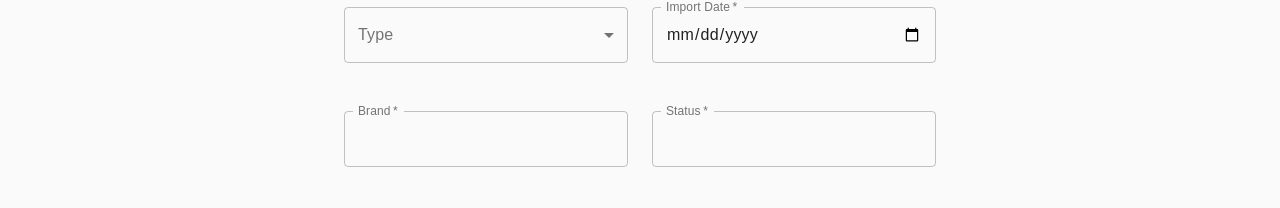
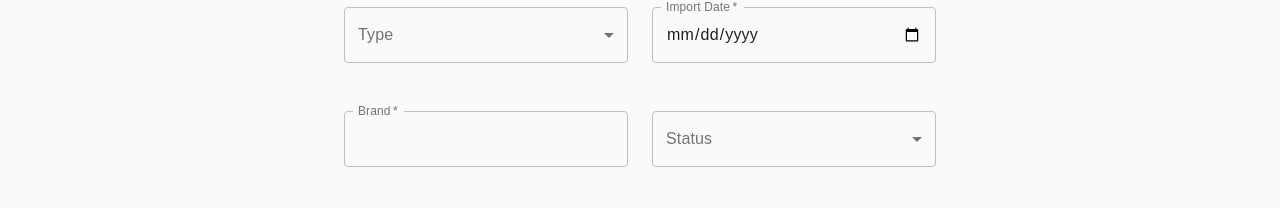
Before and after one commit to nguyenducdat157/Project-II, a React (Create React App) app in the folder ecommerce/: page /admin/editProduct/1 in a window 1280 px wide. Shown: the part 335-543 px from the top of the page. Built offline with nearby package versions, Linux system fonts and the light colour scheme; no server answers.

Commit message:
added admin/customer routing

```diff
--- a/ecommerce/src/Pages/Admin/dashboard.js
+++ b/ecommerce/src/Pages/Admin/dashboard.js
@@ -135,7 +135,6 @@ export function AdminHeader(props) {
         localStorage.removeItem('token');
         localStorage.removeItem('info');
 
-
     }
     return (
         <>
@@ -155,7 +154,7 @@ export function AdminHeader(props) {
                         <a href="/admin" style={{ textDecoration: 'none', color: 'white' }}>Dashboard</a>
                     </Typography>
                     <IconButton color="inherit">
-                        <a href="/signin" onClick={handleLogout} style={{
+                        <a href="/" onClick={handleLogout} style={{
                             fontSize: '1.2rem', margin: 'auto', textDecoration: 'none', color: 'white'
                         }}>Đăng xuất
                         </a>
@@ -170,6 +169,7 @@ export function AdminHeader(props) {
 
 export default function Dashboard() {
     const classes = useStyles();
+    const userInfo = JSON.parse(localStorage.getItem('info'));
     const [orders, setOrders] = useState([]);
     const [open, setOpen] = React.useState(true);
     const handleDrawerOpen = () => {
@@ -217,11 +217,10 @@ export default function Dashboard() {
     <>
         {userInfo && userInfo.role === 'admin' ?
         <>
-        <HeaderItem />
         <div className={classes.root}>
             <CssBaseline />
 
-            {/* <AppBar position="absolute" className={clsx(classes.appBar, open && classes.appBarShift)}>
+            <AppBar position="absolute" className={clsx(classes.appBar, open && classes.appBarShift)}>
                 <Toolbar className={classes.toolbar}>
                     <IconButton
                      edge="start"
@@ -234,17 +233,17 @@ export default function Dashboard() {
                     </IconButton>
                     <Typography component="h1" variant="h6" color="inherit" noWrap className={classes.title}>
                         Dashboard
-          </Typography>
+                    </Typography>
                     <IconButton color="inherit">
-                        <a href="/signin" onClick={handleLogout} style={{
+                        <a href="/" onClick={handleLogout} style={{
                             fontSize: '1.2rem', margin: 'auto', textDecoration: 'none', color: 'white'
                         }}>Đăng xuất
                         </a>
                     </IconButton>
                 </Toolbar>
             </AppBar>
-            {/*  */}
-            <AdminHeader />
+            {/*
+            {/* <AdminHeader /> */}
             <Drawer
                 variant="permanent"
                 classes={{
--- a/ecommerce/src/Pages/ListProducts/index.jsx
+++ b/ecommerce/src/Pages/ListProducts/index.jsx
@@ -136,14 +136,14 @@ function ProductList(props) {
             <>
                 <AdminHeader />
                 <div className="content content-margined">
-                    {/* <div className="back-to-result">
-                    <Link href="../profile" style={{ cursor: 'pointer', textDecoration: 'none' }}>
-                        <Grid container style={{ width: '15rem' }}>
-                            <Grid item xs={2}><ArrowBackIcon /></Grid>
-                            <Grid item xs={10}>Back to profile</Grid>
-                        </Grid>
-                    </Link>
-                </div> */}
+                    <div className="back-to-result">
+                        <Link to="/admin" style={{ cursor: 'pointer', textDecoration: 'none' }}>
+                            <Grid container style={{ width: '15rem' }}>
+                                <Grid item xs={2}><ArrowBackIcon /></Grid>
+                                <Grid item xs={10}>Back to profile</Grid>
+                            </Grid>
+                        </Link>
+                    </div>
 
                     <div className="product-header">
                         <Grid container>
@@ -153,7 +153,7 @@ function ProductList(props) {
                                 </Typography>
                             </Grid>
                             <Grid item xs={4} style={{ paddingLeft: '12rem' }}>
-                                <Link href="../admin/createProduct" style={{ color: '#203040', textDecoration: 'none' }}>
+                                <Link to="../admin/createProduct" style={{ color: '#203040', textDecoration: 'none' }}>
                                     <Grid container>
                                         <Grid item xs={1}><AddBoxIcon /></Grid>
                                         <Grid item xs={4} style={{ fontSize: '1rem' }}>Add product</Grid>
@@ -193,7 +193,7 @@ function ProductList(props) {
                                     <TableCell>
                                         {/* onClick={() => (window.confirm('Are you sure to delete this item?')) ? deleteHandler(product) : {}} */}
                                         <Link style={{ color: "#203040", cursor: 'pointer' }}><DeleteIcon /></Link>
-                                        <Link href={"../admin/updateProduct/" + product.id} style={{ color: "#203040", cursor: 'pointer' }}><CreateIcon /></Link>
+                                        <Link to={"../admin/editProduct/" + product.ID} style={{ color: "#203040", cursor: 'pointer' }}><CreateIcon /></Link>
                                     </TableCell>
                                 </TableRow>))}
                             </TableBody>
--- a/ecommerce/src/Pages/ListUser/listUser.jsx
+++ b/ecommerce/src/Pages/ListUser/listUser.jsx
@@ -19,7 +19,7 @@ import { Pagination } from '@material-ui/lab';
 import { AdminHeader } from '../Admin/dashboard';
 
 function UserList(props) {
-
+    const userInfo = JSON.parse(localStorage.getItem('info'));
     const [userList, setUserList] = useState([]);
     const [userListFilter, setUserListFilter] = useState([]);
 
@@ -51,7 +51,7 @@ function UserList(props) {
                 console.log(err);
             });
     }, [page])
-
+    if (userInfo && userInfo.role === 'admin'){
         return (
             <>
                 {/* <HeaderItem /> */}
@@ -116,4 +116,7 @@ function UserList(props) {
             </>
         )
     }
+    return (<h1>Permission Denied</h1>)
+
+}
 export default UserList;
--- a/ecommerce/src/components/FormInput/formInput.jsx
+++ b/ecommerce/src/components/FormInput/formInput.jsx
@@ -227,7 +227,30 @@ export default function FormInput(props) {
                         </Grid>
 
                         <Grid item xs={12} sm={6}>
-                            <TextField
+                        <FormControl variant="outlined" margin="normal" style={{ width: '100%' }}>
+                                <InputLabel id="status">Status</InputLabel>
+                                <Select
+                                    id="status"
+                                    label="status"
+                                    InputLabelProps={{ shrink: true }}
+                                    required
+                                    variant="outlined"
+                                    margin="normal"
+                                    name="status"
+                                    value={product.status}
+                                    defaultValue=''
+                                    onChange={handleChange}
+                                    fullWidth
+                                >
+                                    <MenuItem value={"new"}>New</MenuItem>
+                                    <MenuItem value={"hot"}>Hot</MenuItem>
+
+
+                                </Select>
+
+
+                            </FormControl>
+                            {/* <TextField
                                 variant="outlined"
                                 margin="normal"
                                 required
@@ -241,7 +264,7 @@ export default function FormInput(props) {
                                 autoFocus
 
                             // onChange={(e) => setBrand(e.target.value)}
-                            />
+                            /> */}
                         </Grid>
                         <Grid item xs={12} sm={12}>
                             <TextField
```
Lines whose indentation alone changed are shown as unchanged.
